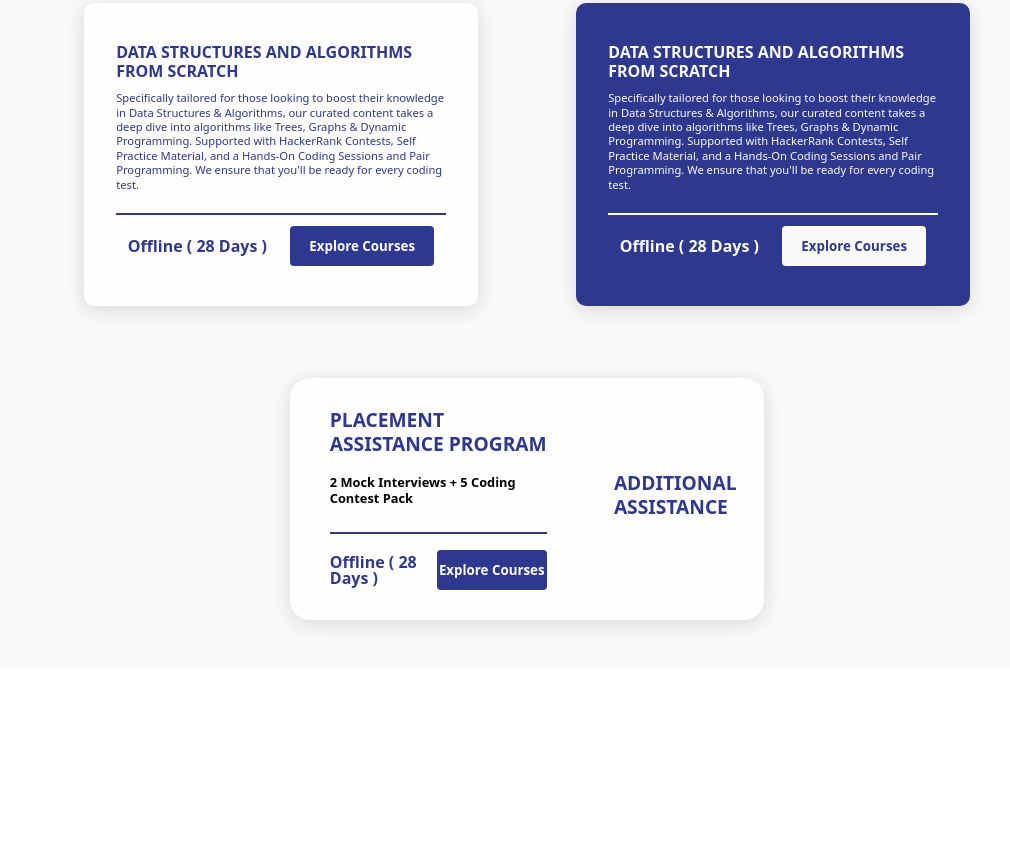
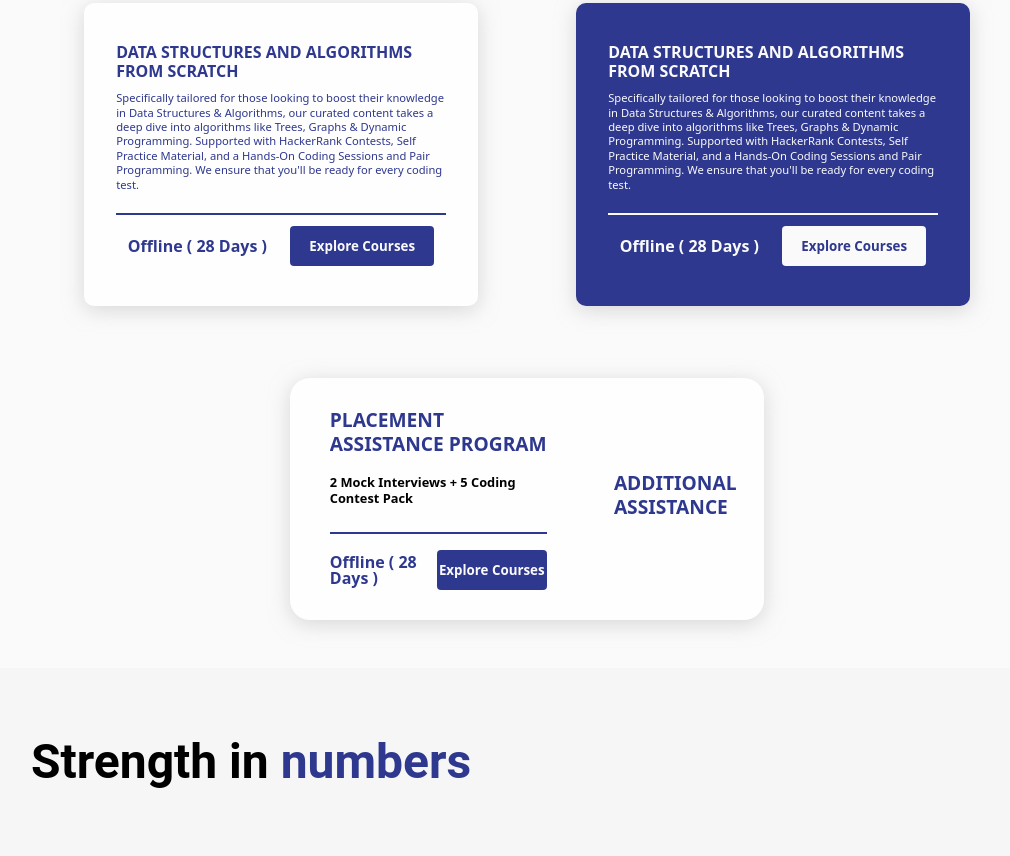
Before and after one commit to shades-7/CodeAsylumWebsite, a Gatsby site: page /Home/home in a window 1280 px wide. Shown: the part 2456-3312 px from the top of the page, without its empty margins (113-1123 px from the left). Before the commit the page ends 3124 px from the top, so only its background shows below. Built offline with nearby package versions, Linux system fonts and the light colour scheme; Gatsby itself is replaced by a stand-in of ours.

Commit message:
added header

```diff
--- a/src/components/StrengthInNumber/strength.js
+++ b/src/components/StrengthInNumber/strength.js
@@ -5,7 +5,14 @@ import Layout from '../layout';
 const strength = () =>{
     return(
         <Layout>
+            <div className={styles.Container}>
+                <div className={styles.header}>
+                    <p>Strength in <span style={{color:'#2E388E'}}>numbers</span></p>
+                </div>
+                <div className={styles.Container1}>
 
+                </div>
+            </div>
         </Layout>
     )
 }
--- a/src/components/StrengthInNumber/strength.module.scss
+++ b/src/components/StrengthInNumber/strength.module.scss
@@ -1 +1,18 @@
 @import "../necessary.module.scss";
+
+.Container{
+    @include flexcenter(center,center,column);
+    width:100%;
+    padding: 10px 20px;
+    background: #f6f6f6;
+}
+.header{
+    @include flexcenter(center,flex-start,column);
+    width:80%;
+    @include Font($primaryfont,3rem,bold,3.5,#000000);
+}
+
+.Container1{
+    @include flexcenter(center,center,row);
+    width:100%;
+}
```
